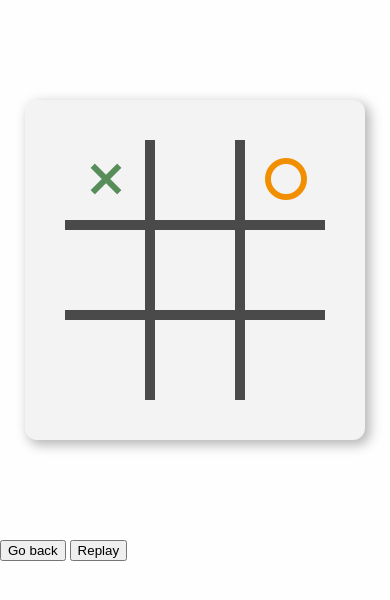
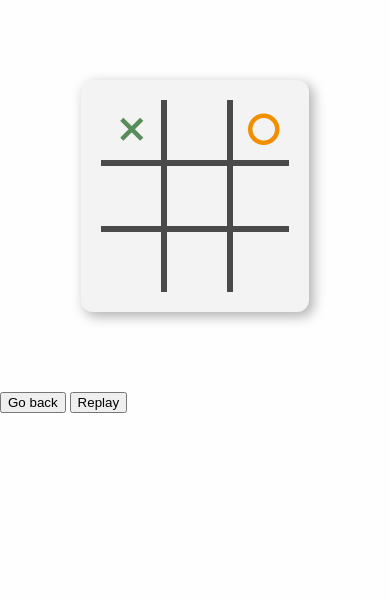
Before and after one commit to jofortunato/ticTacToe, a plain HTML site: page index.html in a window 390 px wide. Drawn offline with Linux system fonts and the light colour scheme.

Commit message:
Add Responsivness for the Playground

```diff
--- a/styles/styles.css
+++ b/styles/styles.css
@@ -16,7 +16,7 @@ body {
   background-color: var(--grey);
   margin: 100px auto;
 
-  width: 260px;
+  width: 256px;
   padding: 40px;
 
   border-radius: 12px;
@@ -38,7 +38,7 @@ body {
   grid-template-columns: repeat(3, 1fr);
   grid-template-rows: repeat(3, 1fr);
   display: grid;
-  grid-gap: 10px;
+  grid-gap: 8px 8px;
 }
 
 .play-field {
@@ -84,3 +84,28 @@ body {
   left: 50%;
   transform: translate(-50%, -50%);
 }
+
+@media screen and (max-width: 450px) {
+  #playground {
+    width: 188px;
+    margin: 80px auto;
+    padding: 20px;
+  }
+
+  #playground > div {
+    grid-gap: 6px 6px;
+  }
+
+  .play-container {
+    width: 60px;
+    height: 60px;
+  }
+
+  .player-1::after {
+    font-size: 36px;
+  }
+
+  .player-2::after {
+    font-size: 36px;
+  }
+}
```
